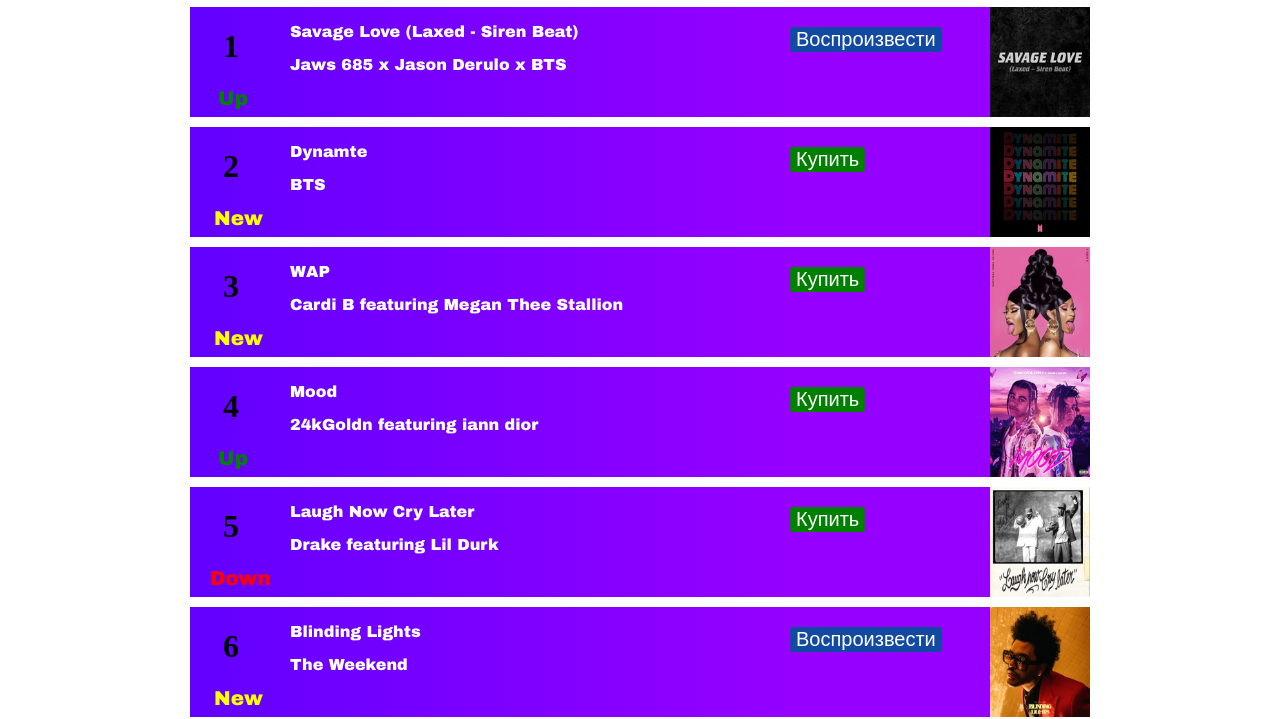
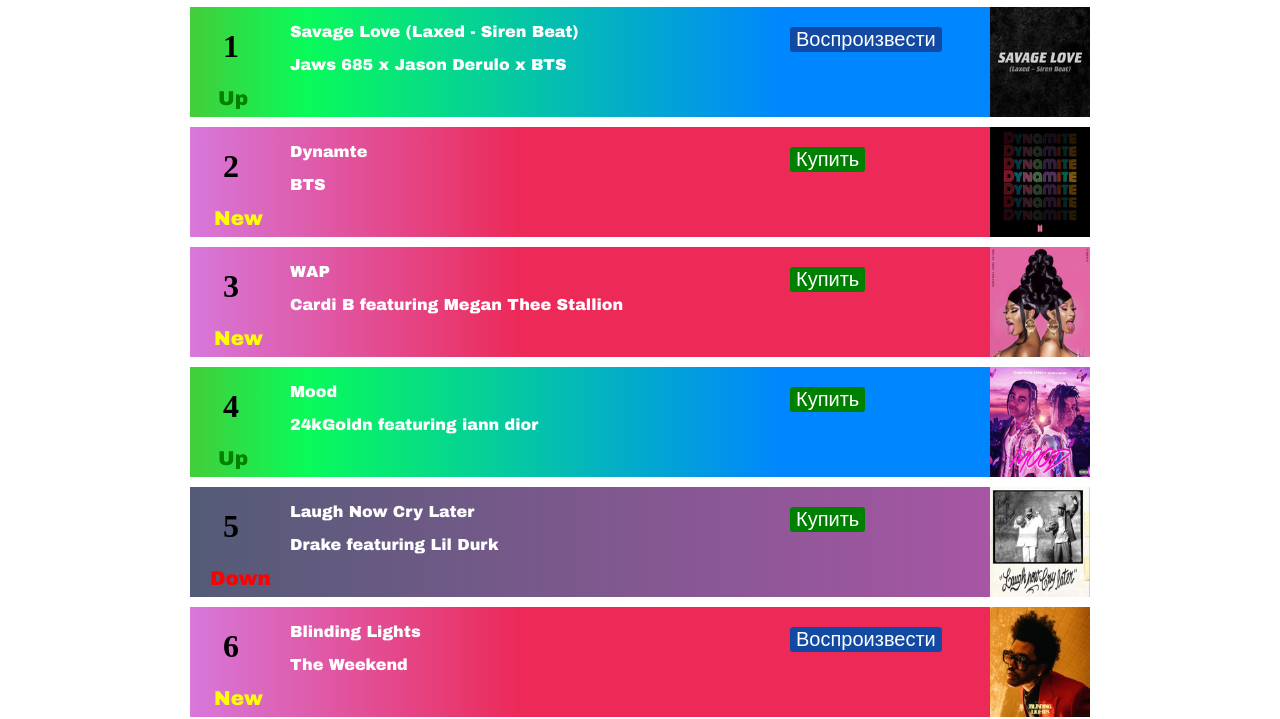
Before and after one commit to ChInPoRz/buildboard, a plain HTML site: page index.html in a window 1280 px wide. Shown: the part 116-835 px from the top of the page. Drawn offline with Linux system fonts and the light colour scheme.

Commit message:
Update index.html

```diff
--- a/index.html
+++ b/index.html
@@ -30,21 +30,21 @@
 
 	.charts-up {
 		height: 110px;
-		background: linear-gradient(90deg, rgba(2,0,36,1) 0%, rgba(184,0,255,1) 0%, rgba(98,0,255,1) 0%, rgba(149,0,255,1) 66%);
+		background: linear-gradient(90deg, rgba(2,0,36,1) 0%, rgba(68,205,58,1) 0%, rgba(9,251,90,1) 13%, rgba(0,134,255,1) 66%);
 		margin-top: 10px;
 		display: flex;
 	}
 
 	.charts-new {
 		height: 110px;
-		background: linear-gradient(90deg, rgba(2,0,36,1) 0%, rgba(184,0,255,1) 0%, rgba(98,0,255,1) 0%, rgba(149,0,255,1) 66%);
+		background: linear-gradient(90deg, rgba(215,120,219,1) 0%, rgba(236,41,87,1) 37%);
 		margin-top: 10px;
 		display: flex;
 	}
 
 	.charts-down {
 		height: 110px;
-		background: linear-gradient(90deg, rgba(2,0,36,1) 0%, rgba(184,0,255,1) 0%, rgba(98,0,255,1) 0%, rgba(149,0,255,1) 66%);
+		background: linear-gradient(90deg, rgba(83,91,119,1) 0%, rgba(176,85,169,1) 98%);
 		margin-top: 10px;
 		display: flex;
 	}
```
